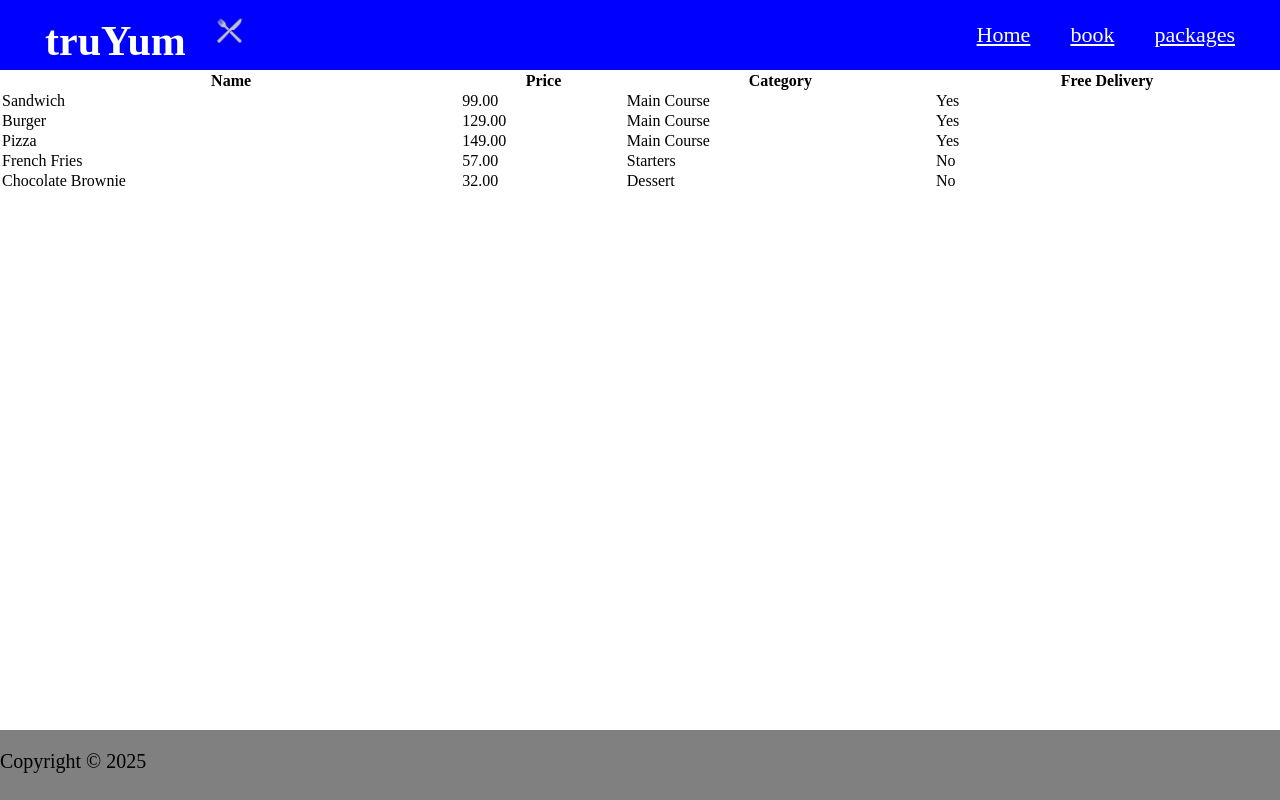
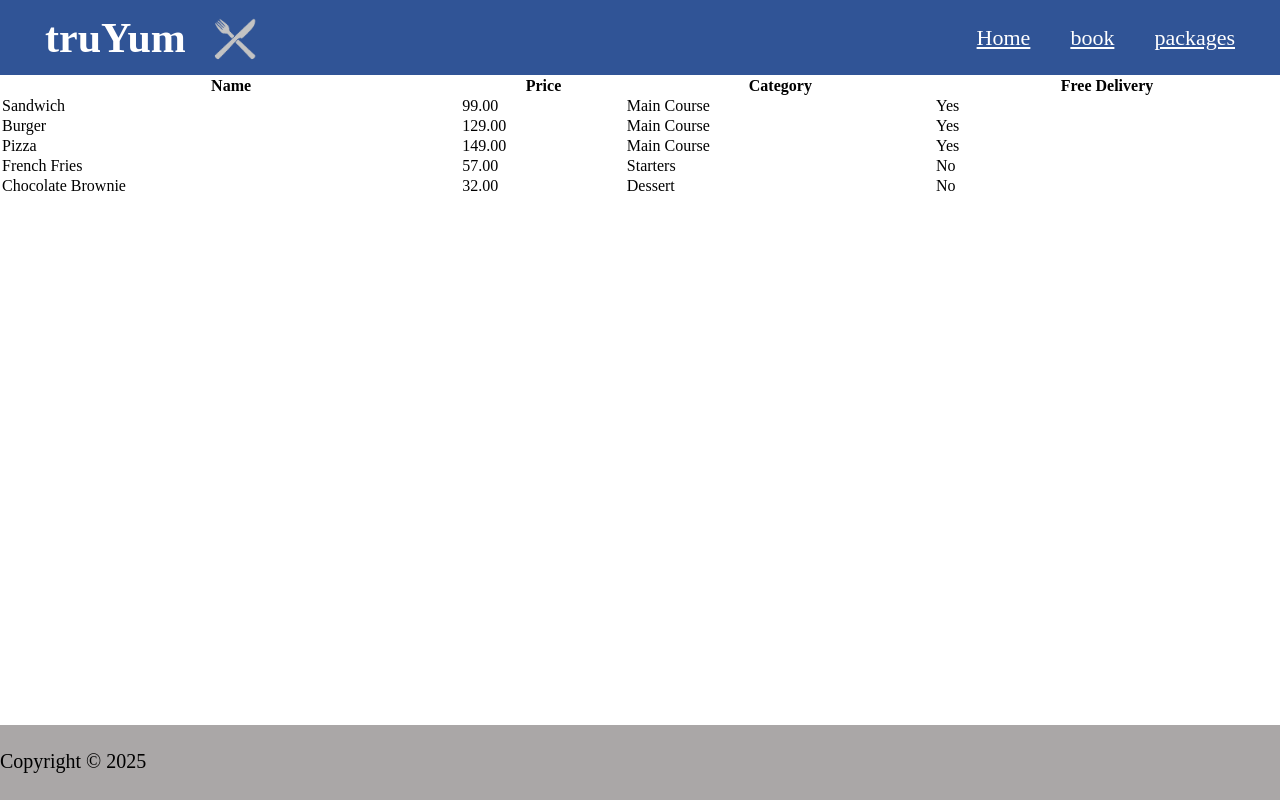
Before and after one commit to SaiSriNithin/INTCIS25MBZ001_CASESTUDY, a plain HTML site: page truYum/index.html in a window 1280 px wide. Drawn offline with Linux system fonts and the light colour scheme.

Commit message:
modified:   truYum/index.html 	modified:   truYum/style.css

```diff
--- a/truYum/index.html
+++ b/truYum/index.html
@@ -11,7 +11,7 @@
         <nav class="navbar">
             <div class="nav-title">
                 <a href="#" class="navtitle">truYum</a>
-                <img class="logo" src="images/logo.png" alt="img" height="50px" width="50px">
+                <img class="logo" src="images/logo.png" alt="img" >
             </div>
             <div class="nav-links">
                 <a href="ex.html">Home</a>
@@ -58,6 +58,6 @@
             <td>No</td>
         </tr>
     </table>
-    <footer class="footer"><p class="footer-text">Copyright &#169; 2025</p></footer>
+    <footer class="footer">Copyright &#169; 2025</footer>
 </body>
 </html>
--- a/truYum/style.css
+++ b/truYum/style.css
@@ -15,23 +15,27 @@ html, body {
     justify-content: space-between;
     align-items: center;
     width: 100%;
-    height:70px;
+    height:75px;
     padding: 0 30px;
-    background-color: blue;
+    background-color: rgb(48, 84, 150);
 }
-.navbar .navtitle {
+.nav-title{
+    display: flex;
+    align-items: center;
+    gap:10px;
+}
+.navtitle{
+    color: white;
     font-size: 42px;
     font-weight: bold;
     text-decoration: none;
 }
-.navtitle{
-    color: white;
+.logo{
+    height: 50px;
+    width: 50px;
+    object-fit: contain;
 }
-.logo{
-    padding: 10px;
-    /* height:"40px";
-    width:"40px"; */
-}
+
 .navbar a{
     color: white;
     padding: 10px 15px;
@@ -42,14 +46,11 @@ html, body {
     gap:10px;
 }
 .footer{
-    padding-top:20px ;
+    padding-top:25px;
     text-align: left;
     font-size: 20px;
-    height: 70px;
-    color: white;
-    background-color: grey;
+    height: 75px;
+    color: black;
+    background-color: rgb(170, 167, 167);
     margin-top: auto;
 }
-.footer-text{
-    color: black;
-}
```
